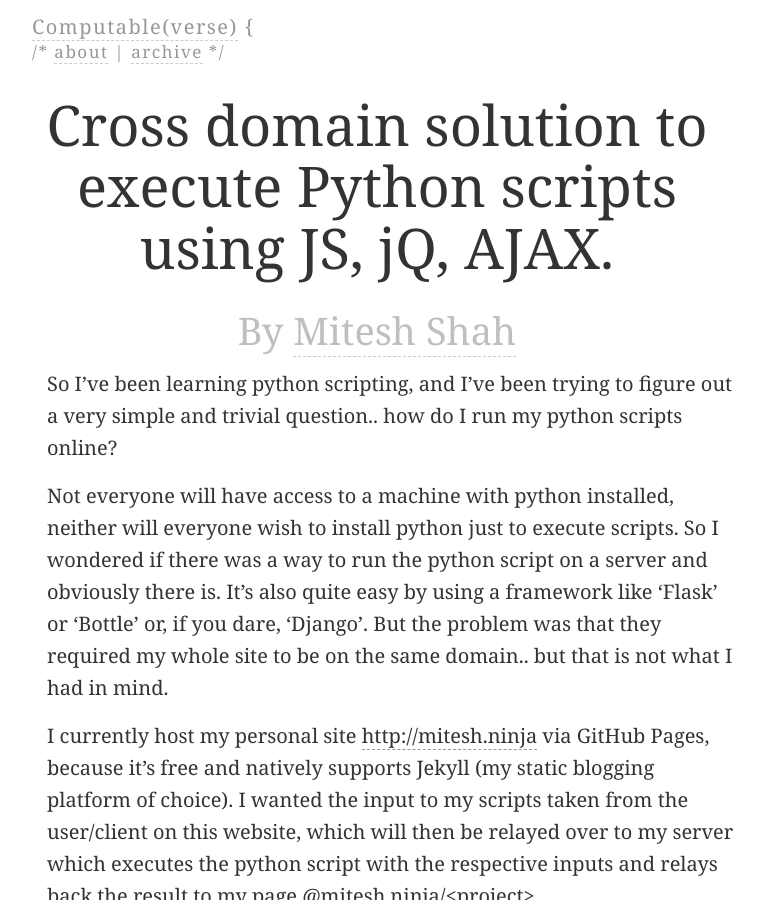
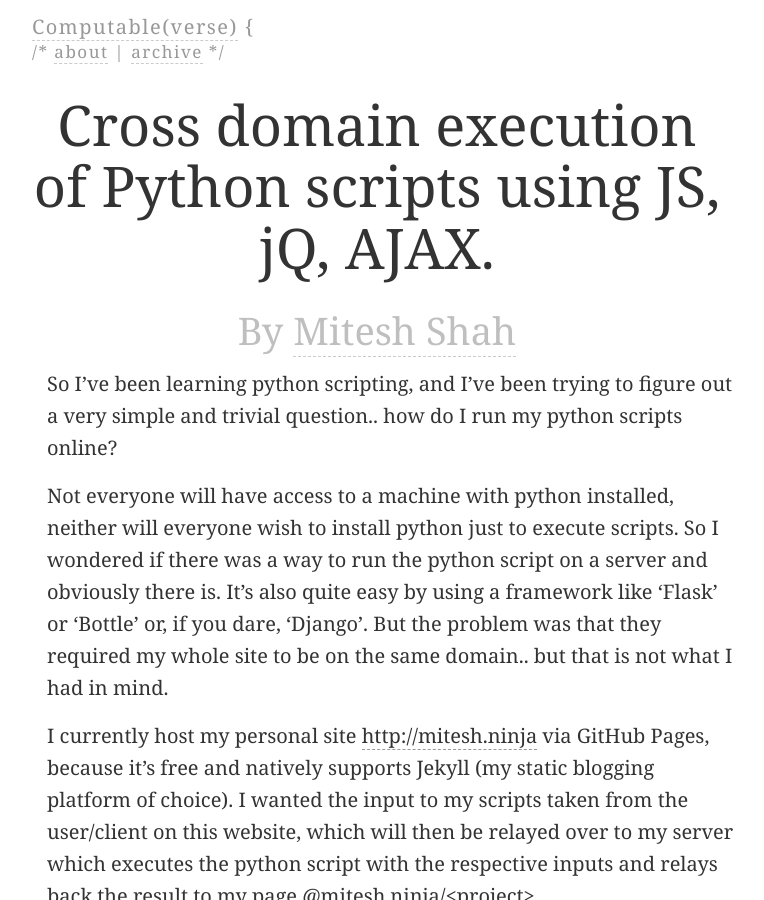
Before and after one commit to ACidDrinkeR/aciddrinker.github.io, a Jekyll site: the page built from _posts/2015-06-25-python-javascript-crossdomain-interaction.md, in a window 1280 px wide and 900 px high. Shown: the whole window, without its empty margins (263-1027 px from the left). Built offline with Jekyll 4.4.1, drawn with Linux system fonts in a browser that asks for light colours; nearby versions of some CDN libraries; library files that are not in the unit come from our copies; Markdown is read by kramdown in place of the engine named in the settings.

Commit message:
change title

```diff
--- a/_posts/2015-06-25-python-javascript-crossdomain-interaction.md
+++ b/_posts/2015-06-25-python-javascript-crossdomain-interaction.md
@@ -1,5 +1,5 @@
 ---
-title: "Cross domain solution to execute Python scripts using JS, jQ, AJAX."
+title: "Cross domain execution of Python scripts using JS, jQ, AJAX."
 layout: post
 date: 2015-06-25
 ---
```
